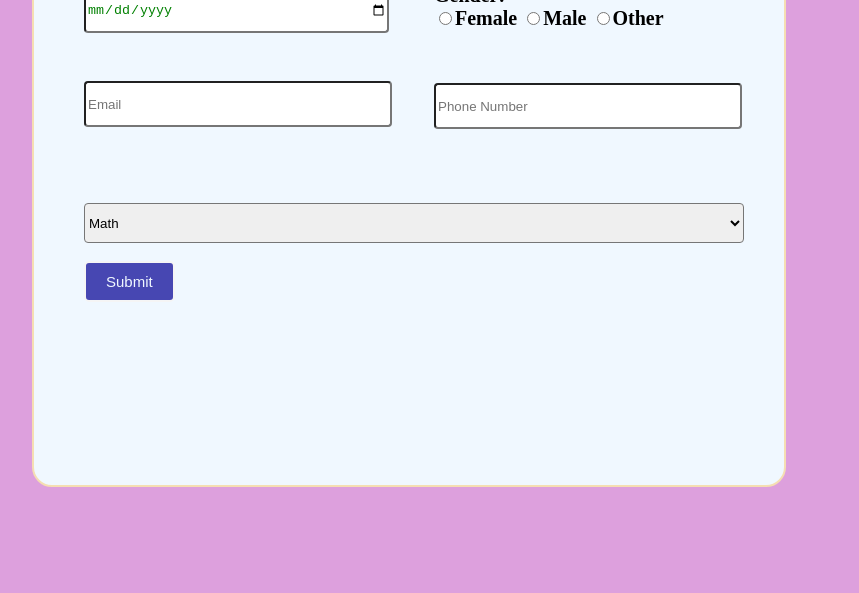
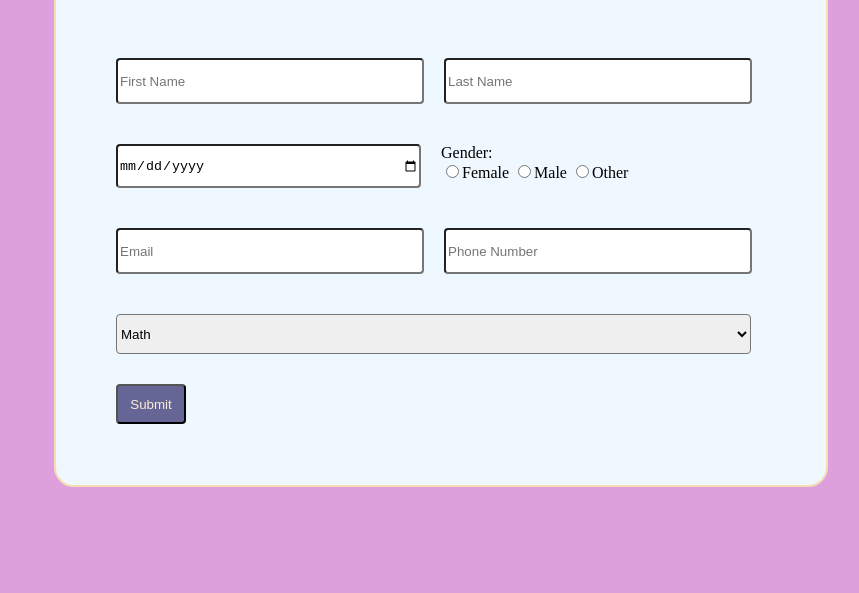
Before and after one commit to panhabu/FirstGit, a plain HTML site: page res.html in a window 1280 px wide. Shown: the part 223-816 px from the top of the page, without its empty margins (231-1090 px from the left). Drawn offline with Linux system fonts and the light colour scheme.

Commit message:
sua form

```diff
--- a/res.css
+++ b/res.css
@@ -10,103 +10,55 @@ body{
 }
 
 .khung{
+
     margin: 10px 30px;
-    width: 750px;
+    width: 100%;
     height: 600px;
     background-color: aliceblue;
     border: 2px solid wheat;
-    border-radius: 20px;S
+    border-radius: 20px;
+
 }
 .trai{
-    float:left;
-    /* width: 250px;
-    height: 500px;*/
-    padding-left: 50px;
-    height : 300px
-}
-.phai{
-    margin-left:  400px;
-    /* float: right; */
-    /* width: 200px;
-
-    padding-right: 100px; */
-    width: 400px;
-    height: 250px;
+   display: flex;
+   margin-left: 50px;
 }
 
-#nut{
-    background-color: rgb(71, 71, 178);
-    font-size:15px;
-    border: 2px solid whitesmoke;
-    color: aliceblue;
-    border-radius: 5px;
-    padding: 10px 20px;
-}
 
-.chon{
-   height: 200px;
-    margin:50px;
-    /* margin-top: 200px; */
-
-}
-#sb {
-   border-radius: 4px;
-    width: 660px;
-    height: 40px;
-}
-#mail{
+.input{
+    display: block;
     border-radius: 4px;
     width: 300px;
     height: 40px;
-    /* margin-top: 200px; */
-    margin-top: 10px;
+
+}
+ .phai{
+   display: flex;
+   margin-left: 50px;
 }
 
-#birthday{
+.row-3{
+    display: flex;
+    margin-left: 50px;
+}
+.row-1{
+    padding: 20px 10px;
+
+}
+.sb{
+    width: 635px;
+    height: 40px;
+    margin-left: 60px;
+   border-radius: 4px;
    margin-top: 20px;
-    margin-bottom: 20px;
-    width: 300px;
-    height: 40px;
-    border-radius: 4px;
 }
 
-#name{
-    margin-top: 10px;
-    margin-bottom: 10px;
-    width: 300px;
+.nut{
+    margin-left: 60px;
     height: 40px;
+    width: 70px;
+    background-color: rgb(102, 102, 150);
     border-radius: 4px;
-}
-
-#lname{
-    margin-top: 10px;
-    height: 40px;
-    width: 300px;
-    border-radius: 4px;
-}
-
-#gen{
-margin-top: 25px;
-    font-size: 20px;
-    font-weight: bold;
-
-}
-
-#phone{
-    width: 300px;
-    height: 40px;
-    border-radius:4px ;
+    color: antiquewhite;
     margin-top: 30px;
 }
-
-.input{
-    color: red;
-}
-
-.input.xanh{
-    color: green;
-}
-
-.phai .input{
-    color: yellow;
-}
--- a/res.html
+++ b/res.html
@@ -7,51 +7,49 @@
     </head>
     <body>
         <div class="nen">
+            <form>
         <div class ="khung">
-            <!-- <h2 style="padding: 20px 50px ;font-size: 40px;">Resgistration Form</h2> -->
+            <h2 style="padding: 20px 50px ;font-size: 40px;">Resgistration Form</h2>
             <div class="trai">
-
-                <form>
+                <div class="row-1">
                     <input type="text" class="input" id="name" placeholder="First Name">
-                    <br>
-                    <br>
-                    <input type ="date" class="input xanh" id="birthday" >
-                    <br>
-                    <br>
-                    <input type ="email" class="input" id ="mail" placeholder="Email">
-                    <br>
-                </form>
+                </div>
+                    <div class="row-1">
+                    <input type ="text" class="input" id = "lname" placeholder="Last Name">
+                   </div>
             </div>
             <div class ="phai">
-                <form>
-                <input type ="text" class="input" id = "lname" placeholder="Last Name">
-                <br>
-                <br>
-                <div id="gen">
-                <label >Gender:</label><br>
+                    <div class="row-1">
+                    <input type ="date" class="input " id="birthday" >
+                </div>
+                <div class="row-1">
+                    <label >Gender:</label><br>
+                    <input type ="radio" class ="inpu" id="fmale" name ="fm"><label for="fm">Female</label>
 
-                <input type ="radio" id="fmale" name ="fm"><label for="fm">Female</label>
+                    <input type ="radio" class ="inpu" id="male" name="ml"><label for="ml">Male</label>
 
-                <input type ="radio" id="male" name="ml"><label for="ml">Male</label>
+                    <input type="radio"  class ="inpu"id="other" name="ot"><label for="ot">Other</label>
+                </div>
+                </div>
+            <div class ="row-3">
 
-                <input type="radio" id="other" name="ot"><label for="ot">Other</label>
-                <br></br>
+                    <div class="row-1">
+                         <input type ="email" class="input" id ="mail" placeholder="Email">
+                    </div>
+               <div class="row-1">
+                <input type="text" class ="input" id="phone" placeholder="Phone Number">
+               </div>
             </div>
-                <input type="text" id="phone" placeholder="Phone Number">
-            </form>
-            </div>
-            <br>
             <div class = "chon">
-                <form >
-                    <select id="sb" aria-placeholder="Subjects">
+                    <select class="sb" aria-placeholder="Subjects">
                         <option value = "Math">Math</option>
                         <option value = "Physicsl">Physical</option>
                     </select>
-                    <br><br>
-                    <input type ="submit" value="Submit" id="nut">
-                </form>
+            </div>
+             <button type ="submit" class="nut" >Submit</button>
             </div>
         </div>
+    </form>
     </div>
     </body>
 </html>
```
Also changed, not shown: bootstrap.html (+2 -22 lines).
